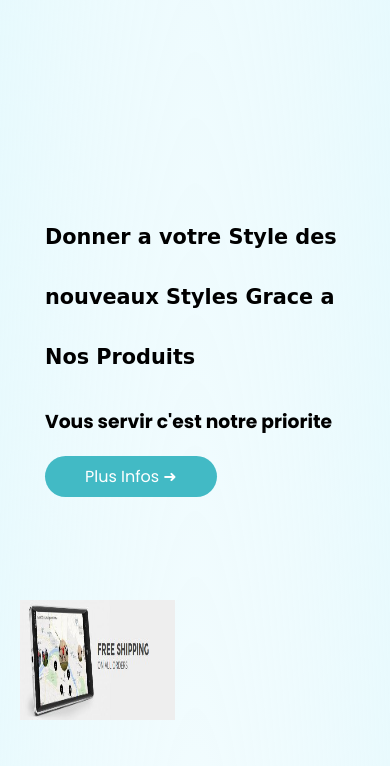
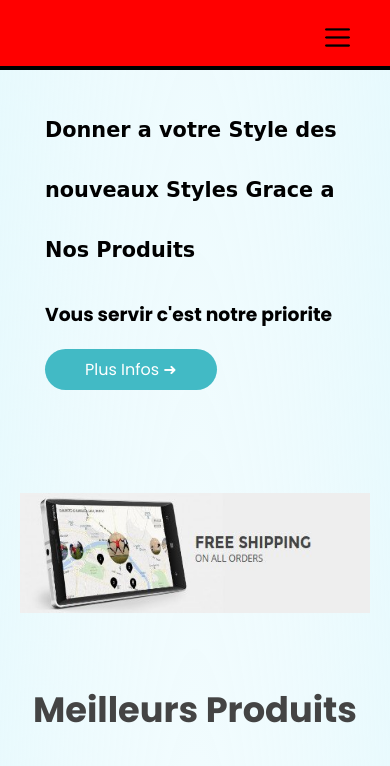
Before and after one commit to eventzshope/marceille.github.io, a PHP site: page /elecronic.html in a window 390 px wide. Shown: the top 766 px of the page. Run offline with PHP 8.4, Linux system fonts and the light colour scheme; some web fonts are replaced.

Commit message:
Add files via upload

```diff
--- a/style.css
+++ b/style.css
@@ -13,40 +13,118 @@
 body{
 background-image: radial-gradient(#fff, #d8f6fc9d);
 }
-.navbar{
-    display: flex;
-    align-items: center;
-    padding: 20px;
-    width: 100%;
-}
 
-.logo img{
-    height: 7em;
-    width: 100%;
-    animation: app 1s  ease-out;
+/* me kote nav la komanse */
+
+#check {
+  display: none;
+
 }
 
 
-nav{
-    flex: 1;
-    text-align: right;
-    margin-top: -50px;
+.logo img {
+  border-radius: 5px;
+  width: 250px;
+  height: 100px;
 }
-nav ul{
-    display: inline-block;
-    list-style: none;
+
+nav ul {
+  float: right;
+  margin-right: 20px;
 }
-nav li{
-    display: inline-block;
-    margin-right: 30px;
+
+nav ul li {
+  display: inline-block;
+  line-height: 80px;
+  margin: 0 5px;
 }
-nav ul li a{
-text-decoration: none;
-color: rgb(253, 6, 6);
-font-size: 20px;
+
+nav ul li a {
+  font-size: 17px;
+  color: black;
+  padding: 7px 13px;
+  border-radius: 5px;
+
 }
-nav a:hover{
-    border-bottom: solid 1px rgb(7, 7, 7);
+
+nav ul li a.active,
+nav ul li a:hover {
+  background: rgb(100, 116, 207);
+  color: black;
+  transition: .5s;
+}
+
+.checkbtn img {
+  margin-top: 25px;
+  width: 25px;
+  float: right;
+
+  cursor: pointer;
+  /* sa se pou fe bouton meni an disparet */
+  display: none;
+}
+
+.checkbtnn img {
+  margin-top: 25px;
+  margin-left: 15px;
+  width: 25px;
+
+  float: right;
+  cursor: pointer;
+}
+
+
+@media(max-width:684.9px) {
+  .checkbtn img {
+      display: block;
+      margin-right: 40px;
+  }
+.navbar nav{
+  padding-bottom:10px;
+  position:fixed;
+  height:70px;
+  z-index:1000;
+  border-bottom:4px black solid;
+  background-color:red;
+  width:100%;
+}
+.navbar .nav{
+  margin-left:-25px;
+}
+  ul {
+      background: black;
+      text-align: center;
+      width: 100%;
+      margin-left:-1px;
+      top: -100%;
+      z-index:1000;
+      transition: all .5s;
+  }
+
+  nav ul li {
+      display: block;
+
+  }
+
+  nav ul li a {
+      font-size: 20px;
+      color: white;
+  }
+
+  .logo img {
+      width: 150px;
+      height: 70px;
+  }
+
+ nav ul li a:hover,
+ nav ul li a.active {
+      background: none;
+      color: blue;
+  }
+
+  #check:checked~ul {
+      top: 0;
+  }
 }
 .prix-all{
     max-width: 1200px;
@@ -60,7 +138,31 @@
 .prix h3{
     color: rgb(231, 228, 228);
 }
+.checkbtn img {
+    margin-top: 25px;
+    width: 25px;
+    float: right;
 
+    cursor: pointer;
+    /* sa se pou fe bouton meni an disparet */
+    display: none;
+}
+
+.checkbtnn img {
+    margin-top: 25px;
+    margin-left: 15px;
+    width: 25px;
+
+    float: right;
+    cursor: pointer;
+}
+#check {
+    display: none;
+
+}
+@media(max-width:684.9px) {
+
+}
 .buy{
     display: flex;
     width: 20%;
@@ -315,34 +417,59 @@
   .navbar{
     background-color:transparent;
   }
-  .logo{
-    width: 30%;
-  }
-  .logo img{
-    width: 200%;
-    height: 10em;
 
-  }
-    #menu{
-        visibility: visible;
-        height: 1em;
-        margin-top: -50px;
+
+  .checkbtn img {
+        display: block;
+        margin-right: 40px;
     }
+
+.row{
+  padding-top:100px;
+}
+#navbar{
+  padding-bottom:400px;
+}
+    ul {
+        position: fixed;
+        background: black;
+        text-align: center;
+        width: 100%;
+        top: -100%;
+        margin-top: 70px;
+        transition: all .5s;
+    }
+
+    nav ul li {
+        display: block;
+
+    }
+
+    nav ul li a {
+        font-size: 20px;
+        color: white;
+    }
+
+    .logo img {
+        width: 150px;
+        height: 70px;
+    }
+
+    nav ul li a:hover,
+    nav ul li a.active {
+        background: none;
+        color: blue;
+    }
+
+    #check:checked~ul {
+        top: 0;
+    }
+
+
     .rows .col-3 img{
         width: 33%;
     }
-    #menu img{
-      visibility: visible;
-      height: 2em;
-        width: 20%;
-        margin-top: 85px;
-        float: right;
-        cursor: pointer;
-    }
 
-    nav{
-        visibility: hidden;
-    }
     .col-2 h1{
         font-size:1.3em;
     }
@@ -433,7 +560,6 @@
   animation: pubb4 20s ease-out infinite forwards;
 }
 
-
 .comments .profil1 {
   display:flex;
   flex-wrap: wrap;
@@ -446,6 +572,12 @@
 .comments .profil1 .love{
   width: 35%;
   height: 35%;
+}
+.pub img{
+  position: absolute;
+  height: 10em;
+  width: 100%;
+  padding: 20px;
 }
 }
 
@@ -870,16 +1002,6 @@
    }
 }
 
-@keyframes nav{
- from {
-    opacity: 0;
-   transform: translateY(-100px);
-  }
-   to {
-      opacity: 1;
-     transform: translateY(0px);
-   }
-}
 
 /* pub animation */
 
```
